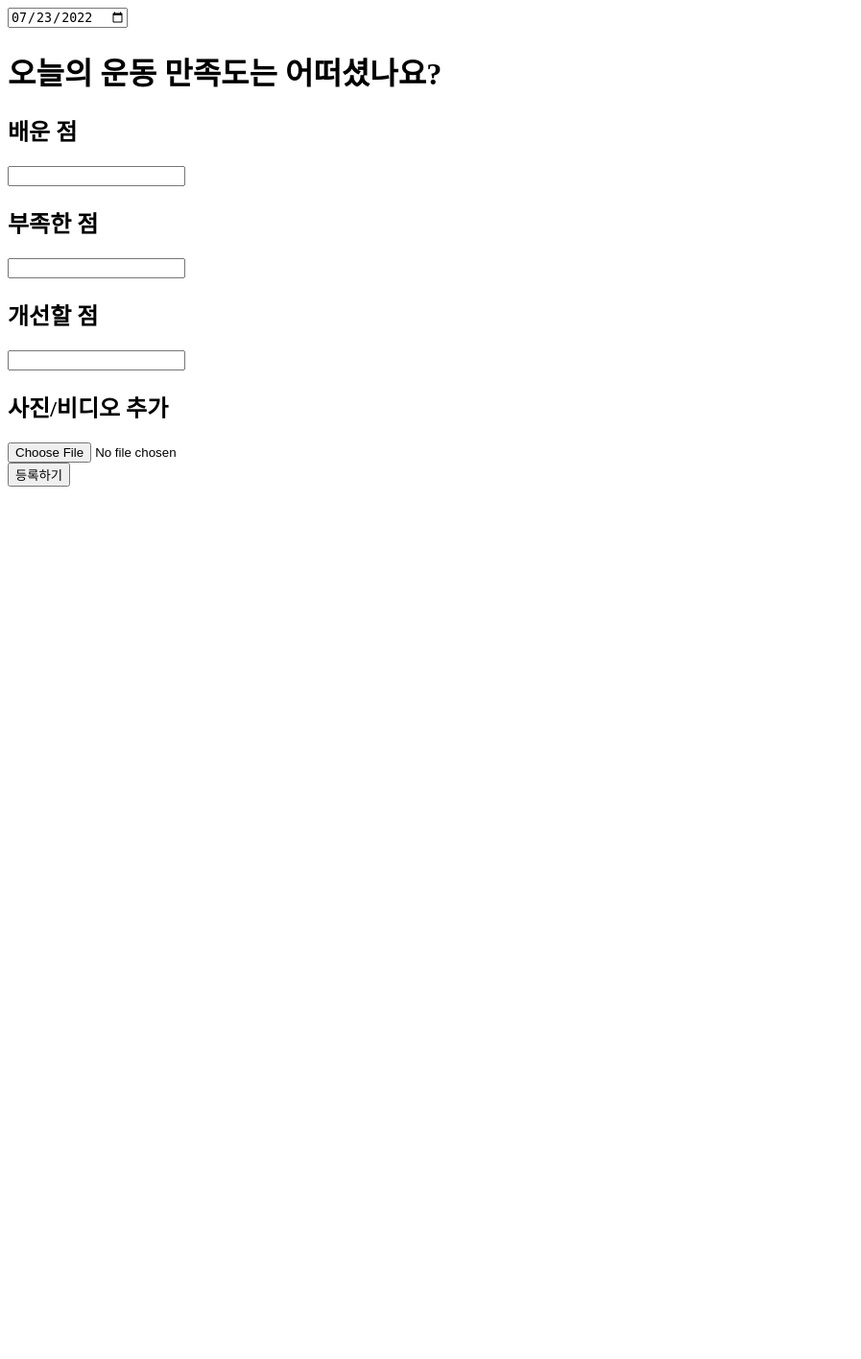
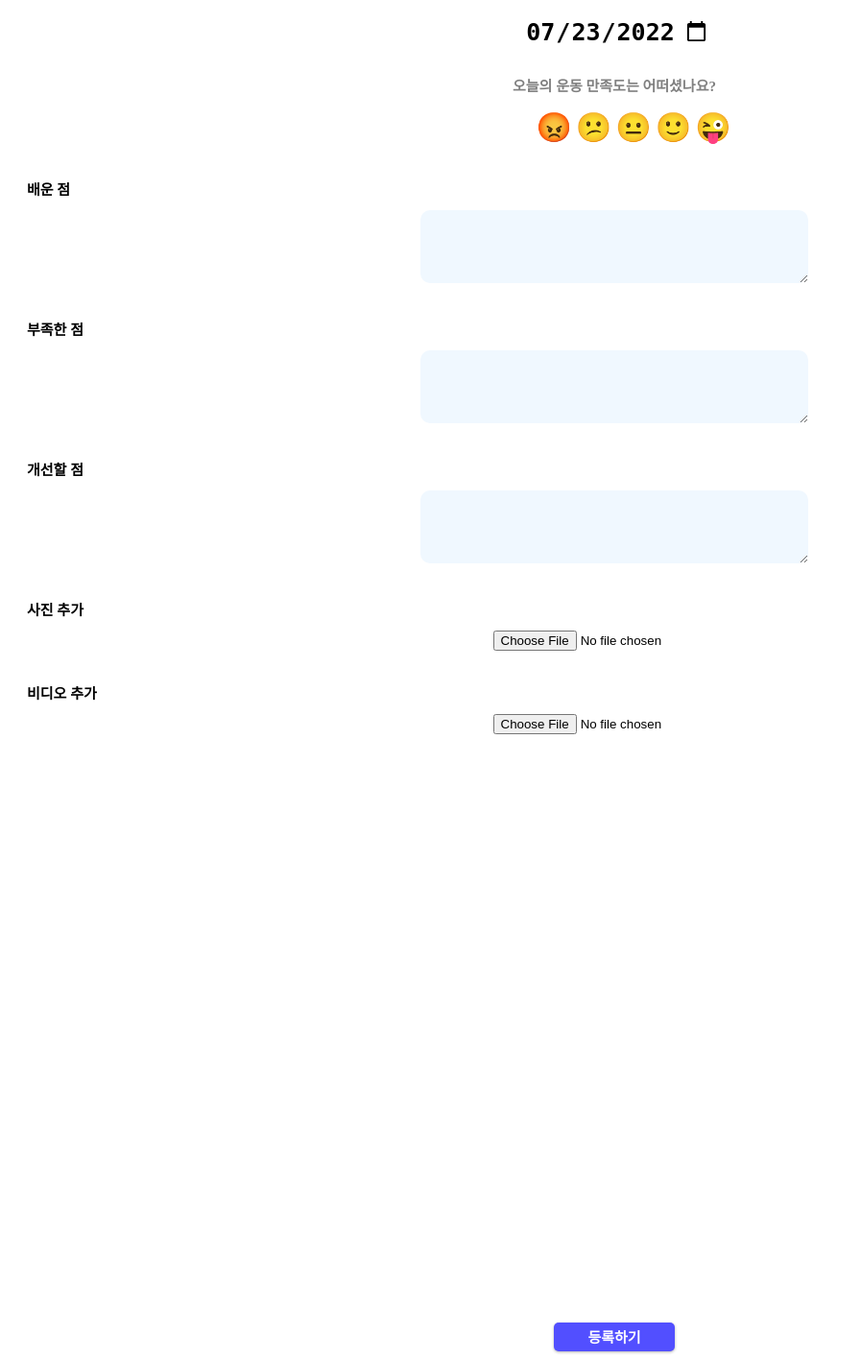
Before and after one commit to Delaywoo/Sportly, a Django app: page /mylog/create/ in a window 1280 px wide. Shown: the whole page at 96% size, without its empty margins (0-897 px from the left). Before the commit the page ends 507 px from the top, so only its background shows below. Run offline with Django 4.2, Linux system fonts and the light colour scheme.

Commit message:
0724 yw mylog_create.html이랑 css 수정함

```diff
--- /dev/null
+++ b/mylog/templates/css/mylog_create.css
@@ -0,0 +1,57 @@
+*{
+    text-align: center;
+}
+
+#video-play {
+    width: 90%;
+}
+
+.emojifeeling {
+    font-size: 30px;
+}
+
+.mylogcreate-button{
+    width: 10%;
+    height: 30px;
+    color: white;
+    background-color: #524FFF;
+    font-size: 15px;
+    border-radius: 5px;
+    margin-top: 40px;
+    font-weight: 600;
+    min-width: 100px;
+    box-shadow:rgba(0, 0, 0, 0.3) 0 1px 3px;
+    border: none
+}
+
+#currentDate {
+    width: 50%;
+    max-width: 200px;
+    height: 30px;
+    font-size: 25px;
+    font-weight: bolder;
+    border: none;
+    padding: 10px;
+    padding-bottom: 20px;
+}
+
+h1 {
+    font-size: 15px;
+    color: gray;
+}
+
+h2 {
+    text-align: justify;
+    padding-left: 20px;
+    padding-top: 20px;
+    font-size: 15px;
+}
+
+.writing-can {
+    width: 95%;
+    max-width: 400px;
+    border: none;
+    border-radius: 10px;
+    background-color:aliceblue;
+    font-size: 15px;
+}
--- a/mylog/templates/mylog_create.html
+++ b/mylog/templates/mylog_create.html
@@ -5,6 +5,8 @@
     <meta charset="UTF-8">
     <meta http-equiv="X-UA-Compatible" content="IE=edge">
     <meta name="viewport" content="width=device-width, initial-scale=1.0">
+    <link rel="stylesheet" href="css/mylog_create.css">
+
     <title>로그 작성 일지</title>
 </head>
 <body>
@@ -14,20 +16,54 @@
     </script>
 
     <h1>오늘의 운동 만족도는 어떠셨나요?</h1>
+    <ul class="feeling-list">
+        <span class="emojifeeling">&#128545;</span>
+        <span class="emojifeeling">&#128533;</span>
+        <span class="emojifeeling">&#128528;</span>
+        <span class="emojifeeling">&#128578;</span>
+        <span class="emojifeeling">&#128540;</span>
+    </ul>
+    <script>
+        var feelingnumber; //feelingnumber 라는 변수 = 0,1,2,3,4 순서대로 만족도 높아짐!!! -> mylog에서 기록 저장시 함께 저장
+        document.querySelectorAll('.feeling-list')[0].addEventListener("click", function(e) {
+            if(e.target.dataset.id != null) {
+                feelingnumber = e.target.dataset.id;
+                // console.log(feelingnumber);
+                // 추가사항: 선택한 이모티콘의 사이즈가 40px로 커지도록!!
+                // document.querySelectorAll(".emojifeeling")[feelingnumber].style.fontSize = "40px";
+            }
+        });
+    </script>
 
 
-    <div class="writing-can">
+    <div>
         <h2>배운 점</h2>
-        <input type="text">
+        <textarea class="writing-can" rows="4"></textarea>
+        <!--js: 글자 줄 수 만큼 칸 늘어나게 하는 기능 추가해야함!-->
         <h2>부족한 점</h2>
-        <input type="text">
+        <textarea class="writing-can" rows="4"></textarea>
         <h2>개선할 점</h2>
-        <input type="text">
-        <h2>사진/비디오 추가</h2>
-        <input type="file">
+        <textarea class="writing-can" rows="4"></textarea>
+        <h2>사진 추가</h2>
+        <input type="file" accept="image/*">
+        <!--업로드한 사진 미리보기 기능 추가해야함 !-->
+        <h2>비디오 추가</h2>
+        <input id="video-accept" type="file" accept="video/mp4, video/mkv, video/x-m4v,video/*">
+        <!--업로드한 비디오 미리보기 기능-->
+        <video id="video-play"></video>
+        <script>
+            const inputFile = document.getElementById("video-accept");
+            const video = document.getElementById("video-play");
+
+            inputFile.addEventListener("change", function(){
+                const file = inputFile.files[0];
+                const videourl = URL.createObjectURL(file);
+                video.setAttribute("src", videourl);
+                video.play();
+            })
+        </script>
     </div>
 
-    <input type="button" value="등록하기">
-
+    <input type="button" class="mylogcreate-button" value="등록하기">
 </body>
 </html>
```
Also changed, not shown: mylog/templates/js/mylog_create.js (added).
